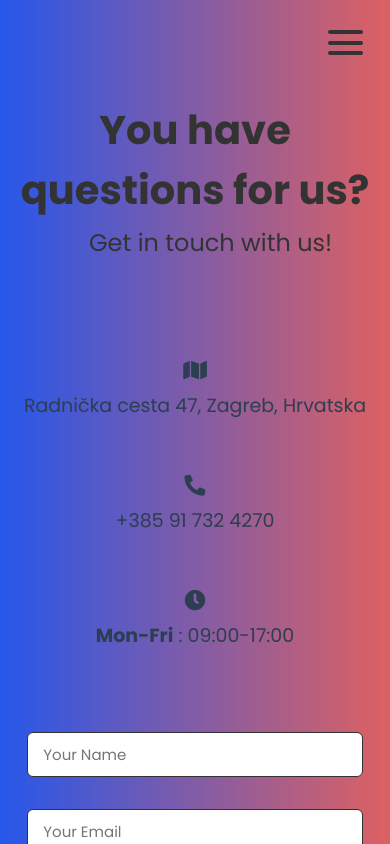
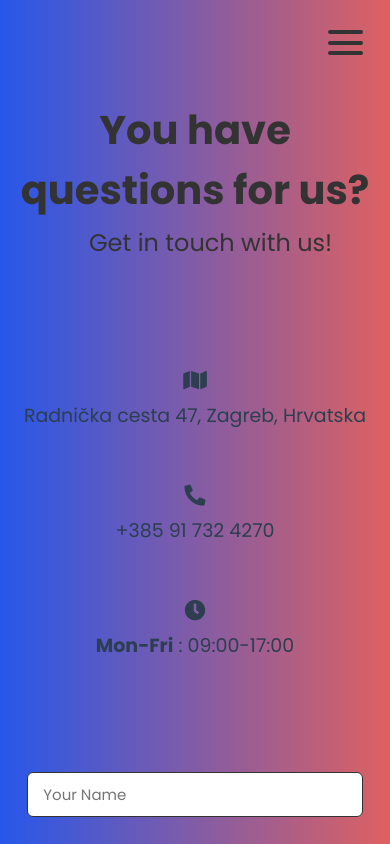
Before and after one commit to mariovida/dashboard-website, a Vue app: page /contact in a window 390 px wide. Shown: the top 844 px of the page. Built offline with nearby package versions, Linux system fonts and the light colour scheme; no server answers.

Commit message:
Add files via upload

```diff
--- a/src/views/Contact.vue
+++ b/src/views/Contact.vue
@@ -177,11 +177,16 @@ input:focus, textarea:focus {
   }
 }
 @media screen and (max-width: 1080px) {
+  .contact {
+    top: 0;
+    right: 0;
+    transform: translate(0%, 0%);
+  }
   h1 {
     text-align: center;
     margin-left: 0;
     font-size: 48px;
-    margin-top: 380px;
+    margin-top: 30px;
   }
   h2 {
     text-align: center;
@@ -193,8 +198,11 @@ input:focus, textarea:focus {
     margin-top: 380px;
     padding: 0;
   }
+  input[type=submit] {
+    margin-bottom: 40px;
+  }
   .info {
-    top: 570px;
+    top: 240px;
     left: 22%;
     width: 56%;
     height: 350px;
@@ -219,11 +227,6 @@ input:focus, textarea:focus {
   }
 }
 @media screen and (max-width: 768px) {
-  .contact {
-    top: 0;
-    right: 0;
-    transform: translate(0%, 0%);
-  }
   h1 {
     font-size: 48px;
     margin-top: 100px;
@@ -235,15 +238,15 @@ input:focus, textarea:focus {
     font-weight: 400;
   }
   .info {
-    top: 150px;
-    left: 11%;
-    width: 78%;
+    top: 220px;
+    left: 6%;
+    width: 94%;
     height: 350px;
   }
   .info i {
     display: block;
     font-size: 32px;
-    padding: 0 35px 0 0;
+    padding: 0 70px 0 0;
     margin-bottom: 50px;
   }
 }
@@ -259,7 +262,7 @@ input:focus, textarea:focus {
   form {
     width: 86%;
     margin-left: 7%;
-    margin-top: 460px;
+    margin-top: 500px;
   }
   input[type=text], [type=email], textarea {
     font-size: 15px;
@@ -267,11 +270,8 @@ input:focus, textarea:focus {
     margin-top: 12px;
     margin-bottom: 20px;
   }
-  input[type=submit] {
-    margin-bottom: 40px;
-  }
   .info {
-    top: 250px;
+    top: 260px;
     left: 0;
     width: 100%;
     text-align: center;
```
